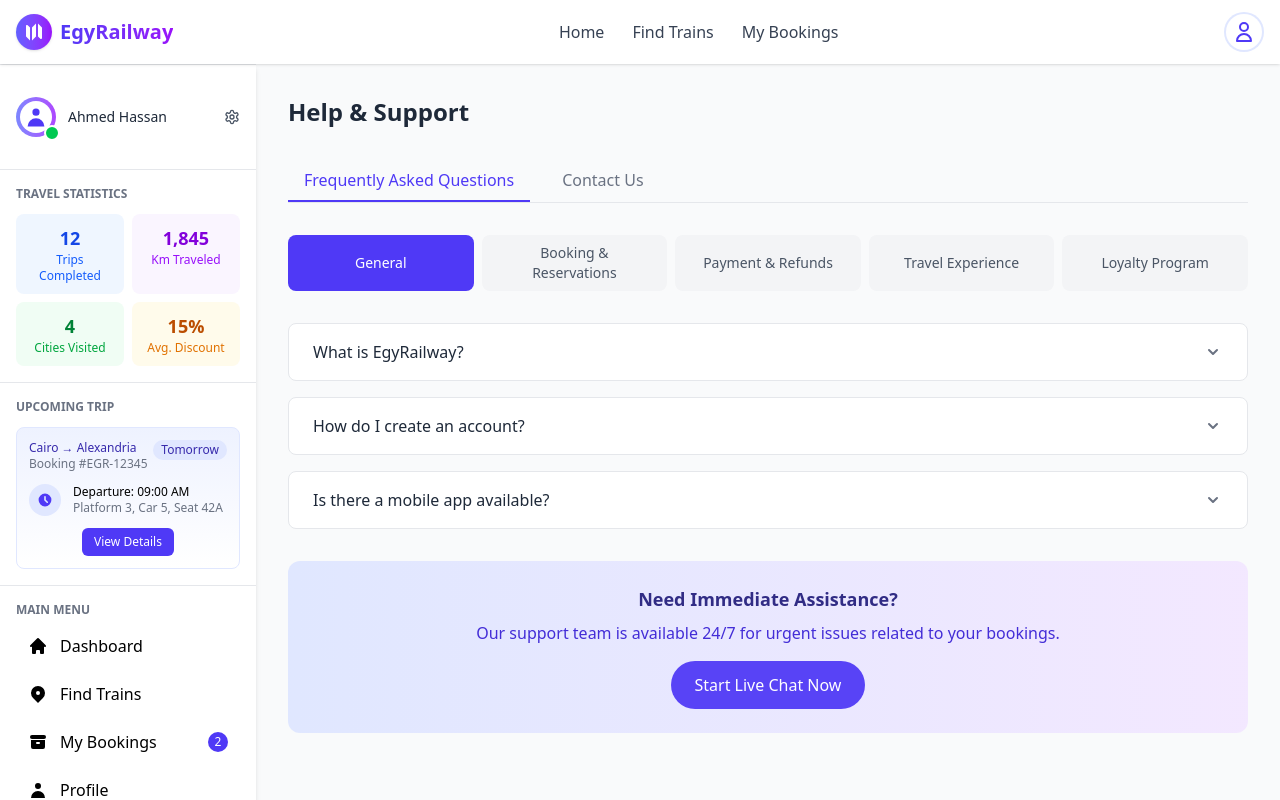
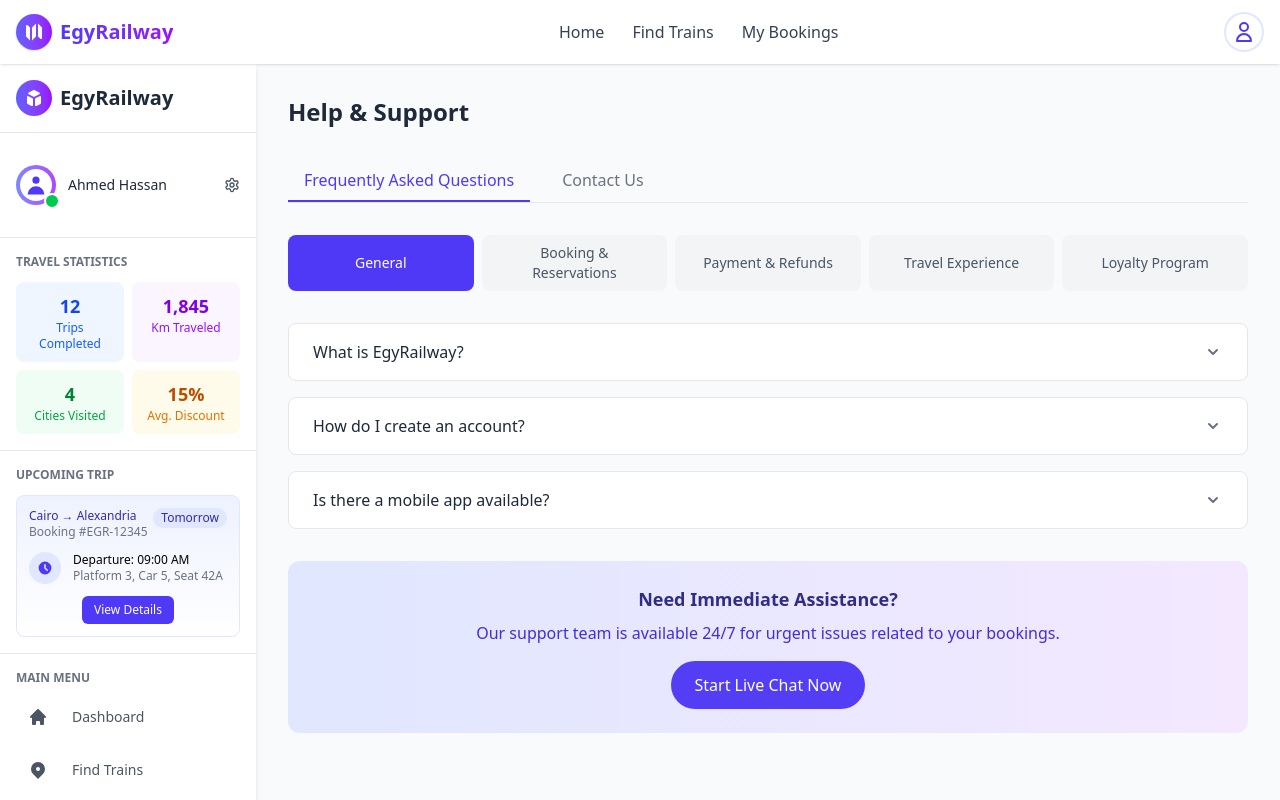
Before and after one commit to iknevo/egy-railway, a React (Vite) app: page /help in a window 1280 px wide. Shown: the top 800 px of the page. Built offline with nearby package versions, Linux system fonts and the light colour scheme.

Commit message:
sidebar menu fix

```diff
--- a/src/components/Sidebar.jsx
+++ b/src/components/Sidebar.jsx
@@ -27,6 +27,43 @@ const Sidebar = () => {
       transition: { type: "spring", stiffness: 300, damping: 24 },
     },
   };
+
+  // Add CSS for sidebar links
+  useEffect(() => {
+    // Add CSS for sidebar links if not already in stylesheet
+    const style = document.createElement("style");
+    style.textContent = `
+      .sidebar-link {
+        display: flex;
+        align-items: center;
+        padding: 0.75rem 0.75rem;
+        border-radius: 0.375rem;
+        color: #4b5563;
+        font-size: 0.875rem;
+        transition: all 0.2s;
+      }
+
+      .sidebar-link svg {
+        margin-right: 0.75rem;
+      }
+
+      .sidebar-link:hover {
+        background-color: #f3f4f6;
+        color: #4f46e5;
+      }
+
+      .sidebar-link.active {
+        background-color: #eef2ff;
+        color: #4f46e5;
+        font-weight: 500;
+      }
+    `;
+    document.head.appendChild(style);
+
+    return () => {
+      document.head.removeChild(style);
+    };
+  }, []);
 
   // Early return if on home page
   if (isHomePath) {
@@ -128,7 +165,7 @@ const Sidebar = () => {
       {/* Mobile Sidebar Toggle Button */}
       <button
         onClick={toggleSidebar}
-        className="fixed top-20 right-4 z-40 block rounded-full bg-indigo-600 p-2 text-white shadow-lg transition-transform duration-300 hover:scale-105 hover:bg-indigo-700 md:hidden"
+        className="fixed top-20 left-4 z-40 block rounded-full bg-indigo-600 p-2 text-white shadow-lg transition-transform duration-300 hover:scale-105 hover:bg-indigo-700 md:hidden"
         aria-label="Toggle sidebar"
       >
         {isOpen ? (
@@ -173,9 +210,22 @@ const Sidebar = () => {
       )}
 
       {/* Sidebar as Aside - hidden on mobile, visible on desktop */}
-      <aside className="sidebar fixed top-0 bottom-0 left-0 z-40 flex w-64 -translate-x-full transform flex-col bg-white shadow-xl transition-transform duration-300 ease-in-out md:static md:min-h-screen md:translate-x-0 md:shadow-md">
+      <aside className="sidebar fixed top-0 bottom-0 left-0 z-40 flex w-64 -translate-x-full transform flex-col overflow-y-auto bg-white shadow-xl transition-transform duration-300 ease-in-out md:static md:min-h-screen md:translate-x-0 md:shadow-md">
         {/* Sidebar Header */}
-        <div className="flex items-center justify-between border-b border-gray-200 px-4">
+        <div className="flex items-center justify-between border-b border-gray-200 p-4">
+          <Link to="/home" className="flex items-center">
+            <div className="mr-2 rounded-full bg-gradient-to-r from-indigo-500 to-purple-600 p-2">
+              <svg
+                xmlns="http://www.w3.org/2000/svg"
+                className="h-5 w-5 text-white"
+                viewBox="0 0 20 20"
+                fill="currentColor"
+              >
+                <path d="M11 17a1 1 0 001.447.894l4-2A1 1 0 0017 15V9.236a1 1 0 00-1.447-.894l-4 2a1 1 0 00-.553.894V17zM15.211 6.276a1 1 0 000-1.788l-4.764-2.382a1 1 0 00-.894 0L4.789 4.488a1 1 0 000 1.788l4.764 2.382a1 1 0 00.894 0l4.764-2.382zM4.447 8.342A1 1 0 003 9.236V15a1 1 0 00.553.894l4 2A1 1 0 009 17v-5.764a1 1 0 00-.553-.894l-4-2z" />
+              </svg>
+            </div>
+            <span className="text-xl font-bold text-gray-800">EgyRailway</span>
+          </Link>
           <button
             onClick={toggleSidebar}
             className="rounded-md p-2 text-gray-500 hover:bg-gray-100 md:hidden"
@@ -310,7 +360,7 @@ const Sidebar = () => {
         </div>
 
         {/* Sidebar Navigation */}
-        <nav className="flex-1 overflow-y-auto p-4">
+        <nav className="flex-grow p-4">
           <h4 className="mb-2 text-xs font-semibold text-gray-500 uppercase">
             Main Menu
           </h4>
```
